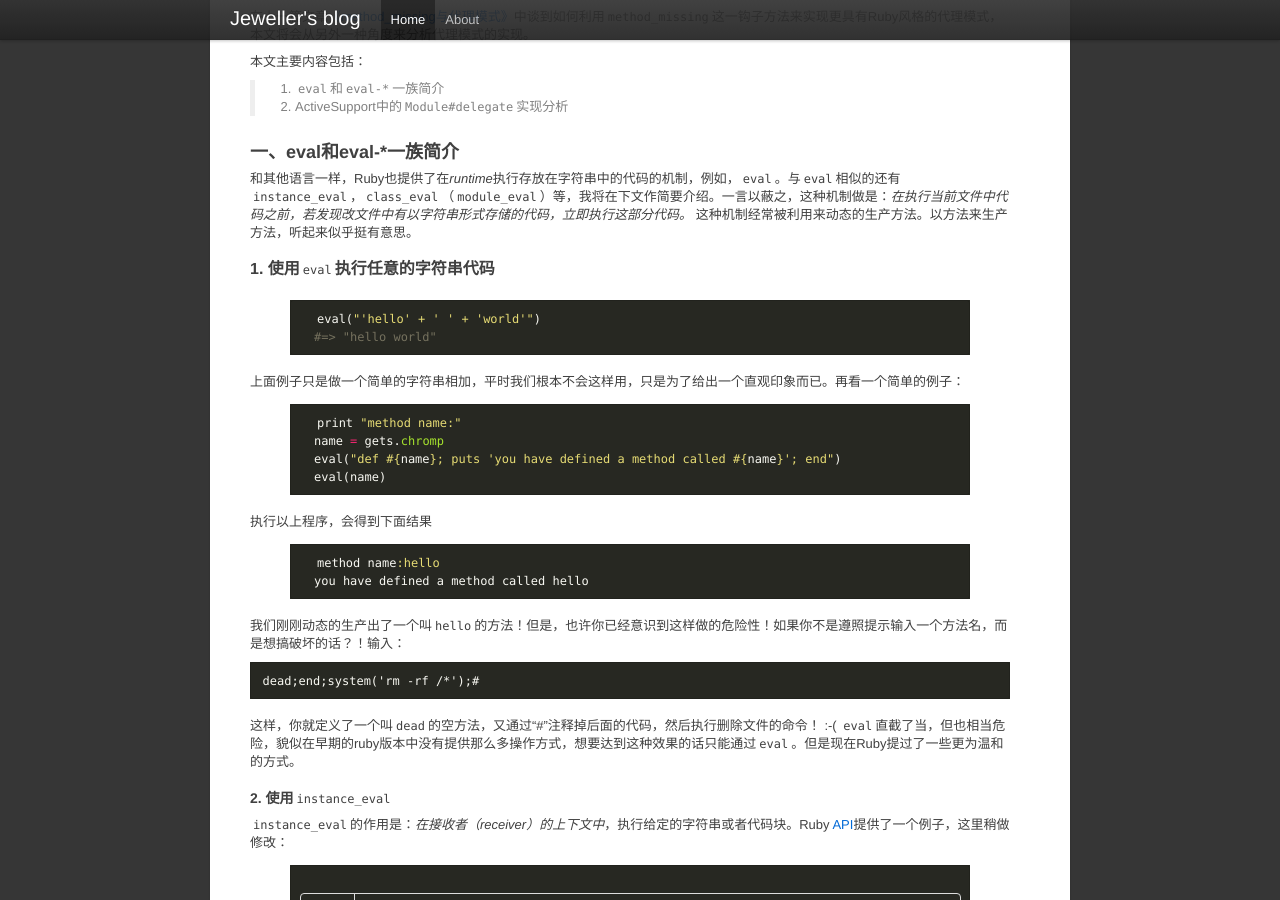
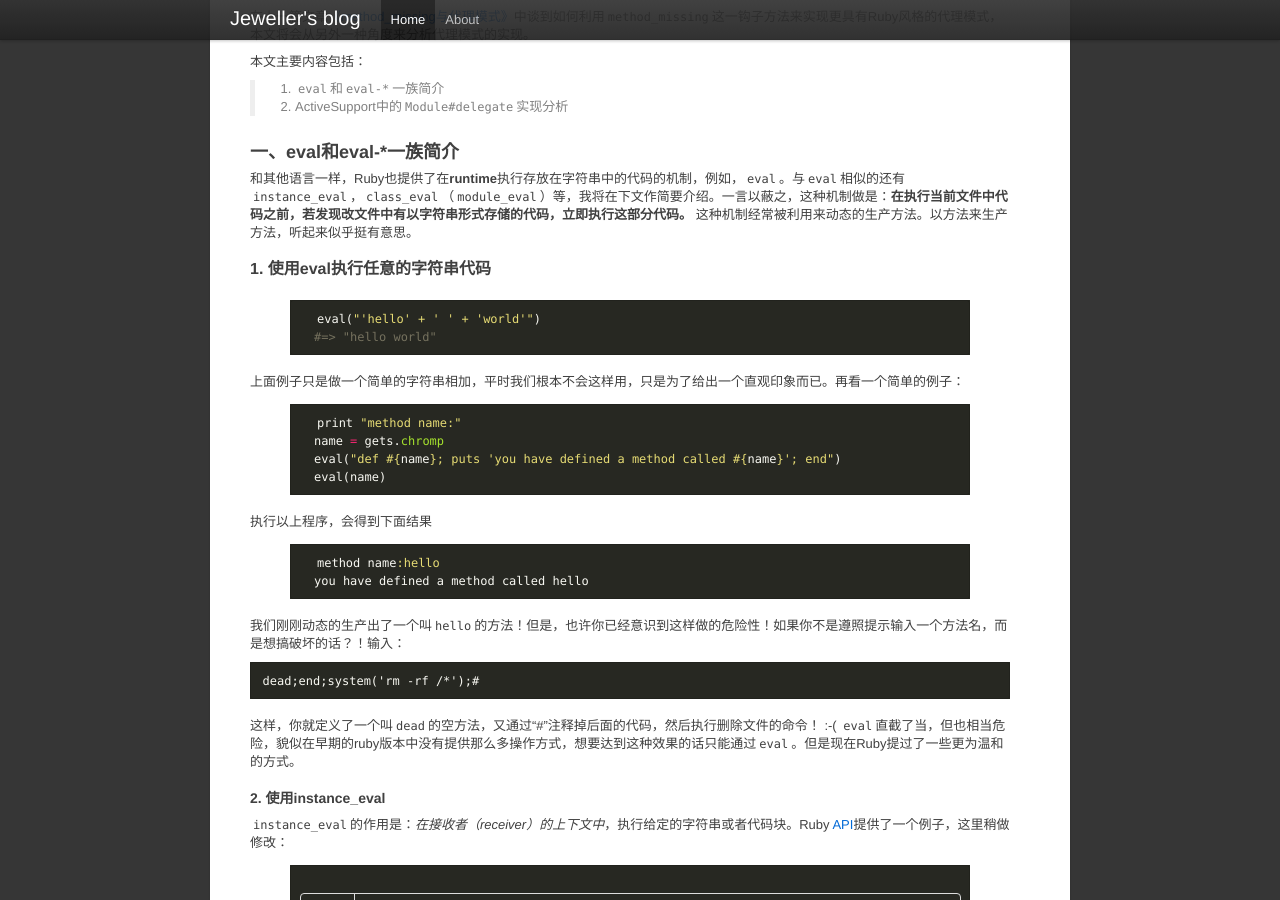
Before and after one commit to Jeweller-Tsai/jeweller-tsai.github.com, a Jekyll site: the page built from _posts/2011-10-23-module-eval-and-delegation.md, in a window 1280 px wide and 900 px high, scrolled down 316 px. Built offline with Jekyll 4.4.1, drawn with Linux system fonts in a browser that asks for light colours; Markdown is read by kramdown in place of the engine named in the settings; comment, search, counter and statistics services are not loaded; some of the changed text lies outside the part shown.

Commit message:
modify format

```diff
--- a/_posts/2011-10-23-module-eval-and-delegation.md
+++ b/_posts/2011-10-23-module-eval-and-delegation.md
@@ -13,9 +13,9 @@ category: RubyOnRails
 
 ###一、eval和eval-\*一族简介
 
-和其他语言一样，Ruby也提供了在*runtime*执行存放在字符串中的代码的机制，例如，`eval`。与`eval`相似的还有`instance_eval`，`class_eval`（`module_eval`）等，我将在下文作简要介绍。一言以蔽之，这种机制做是：*在执行当前文件中代码之前，若发现改文件中有以字符串形式存储的代码，立即执行这部分代码。* 这种机制经常被利用来动态的生产方法。以方法来生产方法，听起来似乎挺有意思。
+和其他语言一样，Ruby也提供了在**runtime**执行存放在字符串中的代码的机制，例如，`eval`。与`eval`相似的还有`instance_eval`，`class_eval`（`module_eval`）等，我将在下文作简要介绍。一言以蔽之，这种机制做是：**在执行当前文件中代码之前，若发现改文件中有以字符串形式存储的代码，立即执行这部分代码。** 这种机制经常被利用来动态的生产方法。以方法来生产方法，听起来似乎挺有意思。
 
-####1. 使用`eval`执行任意的字符串代码
+####1. 使用eval执行任意的字符串代码
 
 {% highlight ruby irb %}
   eval("'hello' + ' ' + 'world'")
@@ -44,7 +44,7 @@ category: RubyOnRails
 
 这样，你就定义了一个叫`dead`的空方法，又通过“#”注释掉后面的代码，然后执行删除文件的命令！ :-( `eval`直截了当，但也相当危险，貌似在早期的ruby版本中没有提供那么多操作方式，想要达到这种效果的话只能通过`eval`。但是现在Ruby提过了一些更为温和的方式。
 
-#####2. 使用`instance_eval`
+#####2. 使用instance_eval
 
 `instance_eval`的作用是：*在接收者（receiver）的上下文中*，执行给定的字符串或者代码块。Ruby [API][2]提供了一个例子，这里稍做修改：
 
@@ -147,7 +147,7 @@ category: RubyOnRails
 
 看了`eval`和`eval-*`一族简介，我们来看一下`module_eval`在实际中的应用吧。
 
-###二、ActiveSupport中的`Module#delegate`实现分析
+###二、ActiveSupport中的Module#delegate实现分析
 
 我[《method_missing与代理模式》][1]分析了Rails的`ActiveRecord::Base`利用`method_missing`这一钩子方法来实现`find_by_*`，采用这种实现，是因为需求是不确定的。因为你根本不知道一个类到底会有多少属性；不知道`find_by_*`后面会跟的是什么属性，但是最终都为代理到类方法`where`，所以使用`method_missing`正好能够满足这种动态的需求。那么`ActiveSupport`中的`Module#delegate`的需求并分那么模糊，我们在使用`delegate`肯定是非常明确的知道要从哪个的某一个方法代理到当前类中来的，所以采用`module_eval`来实现，`scoped_by_*`也是结合`method_missing`和`module_eval`来实现的。来看看相关[源码][4]
 
@@ -192,7 +192,7 @@ category: RubyOnRails
 
 本文介绍了`eval-*`一族的基本用法，并简要分析了ActiveSupport`中的`Module#delegate`是如何利用`module_eval`实现的。可能这些方法在一般的程序中是比较少用到的，但作为一个Rubyist，了解一下Ruby的动态特性，对我们掌握ruby这门语言是有帮助的，也有利于开阔我们的思维。
 
-*本文和[《method_missing与代理模式》][1]是我近期学习的总结，如果你在阅读过程发现文中有错误或者不妥之处，请指正！* :+)
+**本文和[《method_missing与代理模式》][1]是我近期学习的总结，如果你在阅读过程发现文中有错误或者不妥之处，请指正！** :+)
 
 #####本文参考资料
 
```
Also changed, not shown: _posts/2011-10-20-method-missing-and-delegation.md (+2 -2 lines).
